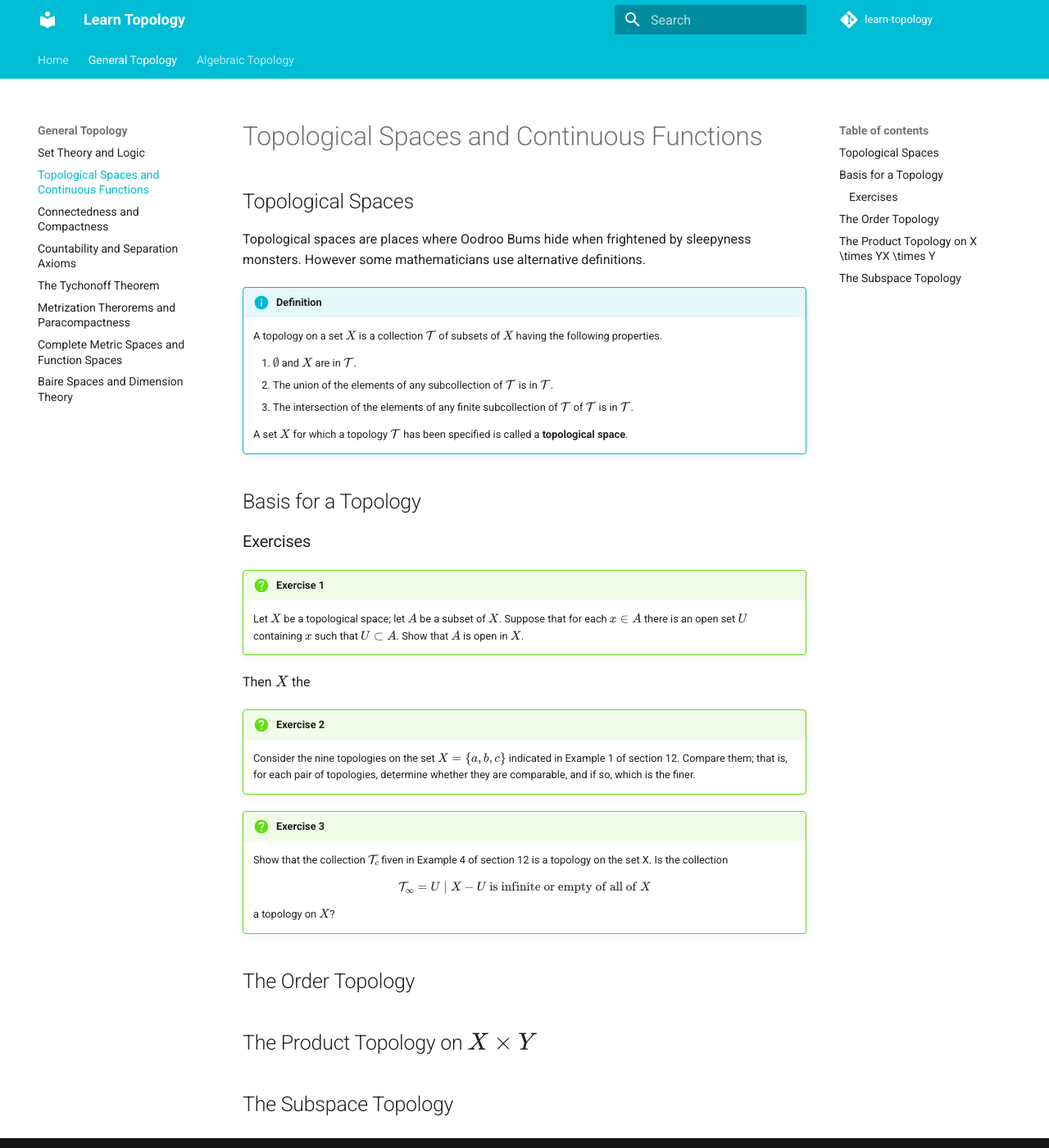
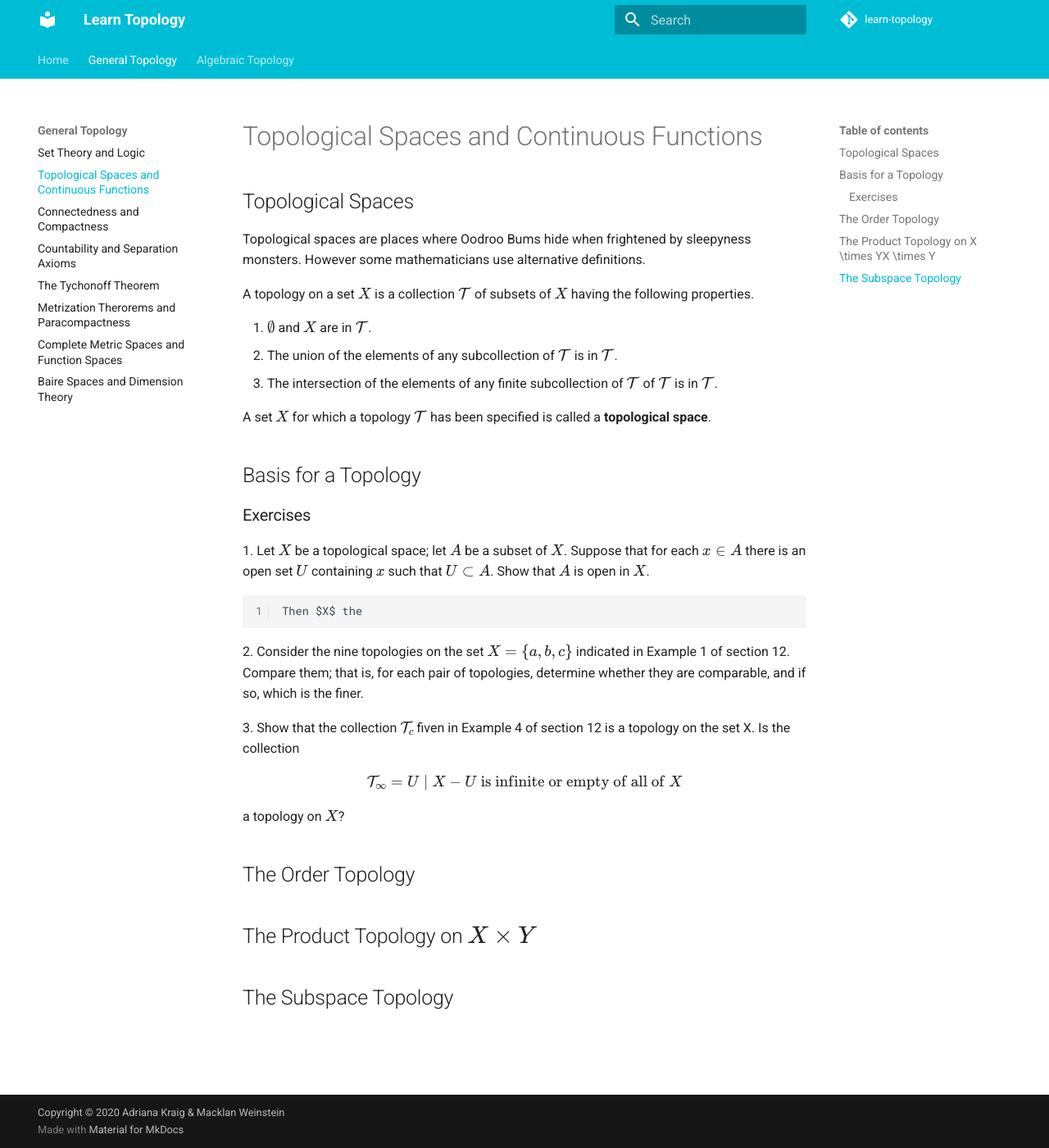
Before and after one commit to scruffaluff/learn-topology, an MkDocs documentation site: the page built from docs/book/chapter_2.md, in a window 1280 px wide and 1400 px high. Shown: the whole window at 82% size. Built offline with MkDocs 1.6.1 and Material for MkDocs 9.7.7, drawn with Linux system fonts in a browser that asks for light colours; formulas are drawn with MathJax 3; comment, search, counter and statistics services are not loaded.

Commit message:
Push from HackMD

```diff
--- a/docs/book/chapter_2.md
+++ b/docs/book/chapter_2.md
@@ -5,37 +5,36 @@
 Topological spaces are places where Oodroo Bums hide when frightened by
 sleepyness monsters. However some mathematicians use alternative definitions.
 
-!!! info "Definition"
-    A topology on a set $X$ is a collection $\mathcal{T}$ of subsets of $X$
-    having the following properties.
+A topology on a set $X$ is a collection $\mathcal{T}$ of subsets of $X$
+having the following properties.
 
-    1. $\emptyset$ and $X$ are in $\mathcal{T}$.
-    2. The union of the elements of any subcollection of $\mathcal{T}$ is in
-    $\mathcal{T}$.
-    3. The intersection of the elements of any finite subcollection of
-    $\mathcal{T}$ of $\mathcal{T}$ is in $\mathcal{T}$.
+1. $\emptyset$ and $X$ are in $\mathcal{T}$.
+2. The union of the elements of any subcollection of $\mathcal{T}$ is in
+   $\mathcal{T}$.
+4. The intersection of the elements of any finite subcollection of
+   $\mathcal{T}$ of $\mathcal{T}$ is in $\mathcal{T}$.
 
-    A set $X$ for which a topology $\mathcal{T}$ has been specified is called a
-    __topological space__.
+A set $X$ for which a topology $\mathcal{T}$ has been specified is called a
+__topological space__.
 
 
 ## Basis for a Topology
 
 ### Exercises
 
-!!! question "Exercise 1"
+1.
     Let $X$ be a topological space; let $A$ be a subset of $X$. Suppose that for
     each $x \in A$ there is an open set $U$ containing $x$ such that $U \subset
     A$. Show that $A$ is open in $X$.
 
-Then $X$ the
+    Then $X$ the
 
-!!! question "Exercise 2"
+2.
     Consider the nine topologies on the set $X = \{a, b, c\}$ indicated in
     Example 1 of section 12. Compare them; that is, for each pair of topologies,
     determine whether they are comparable, and if so, which is the finer.
 
-!!! question "Exercise 3"
+3.
     Show that the collection $\mathcal{T}_c$ fiven in Example 4 of section 12 is a
     topology on the set X. Is the collection
     $$
```
